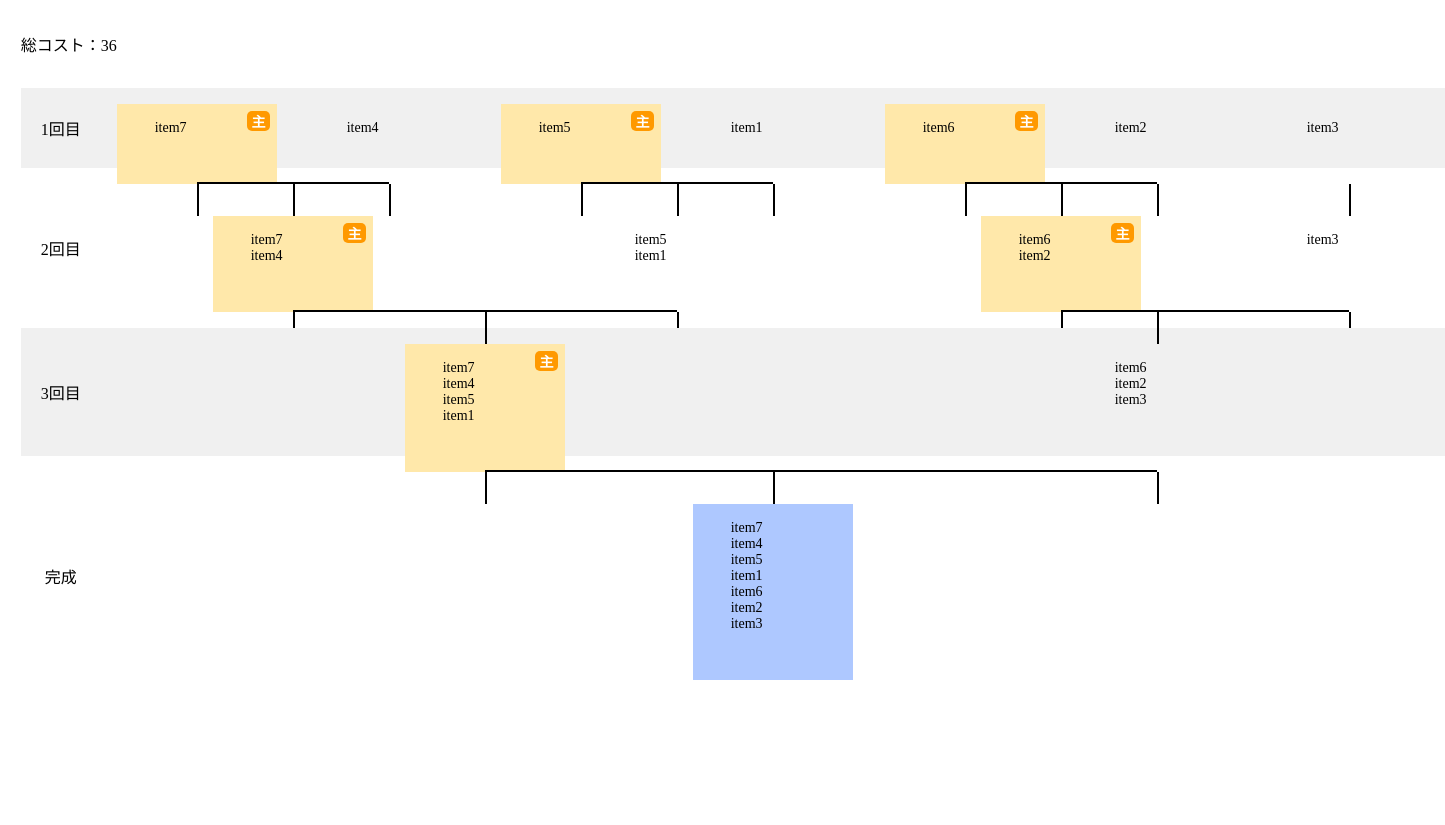
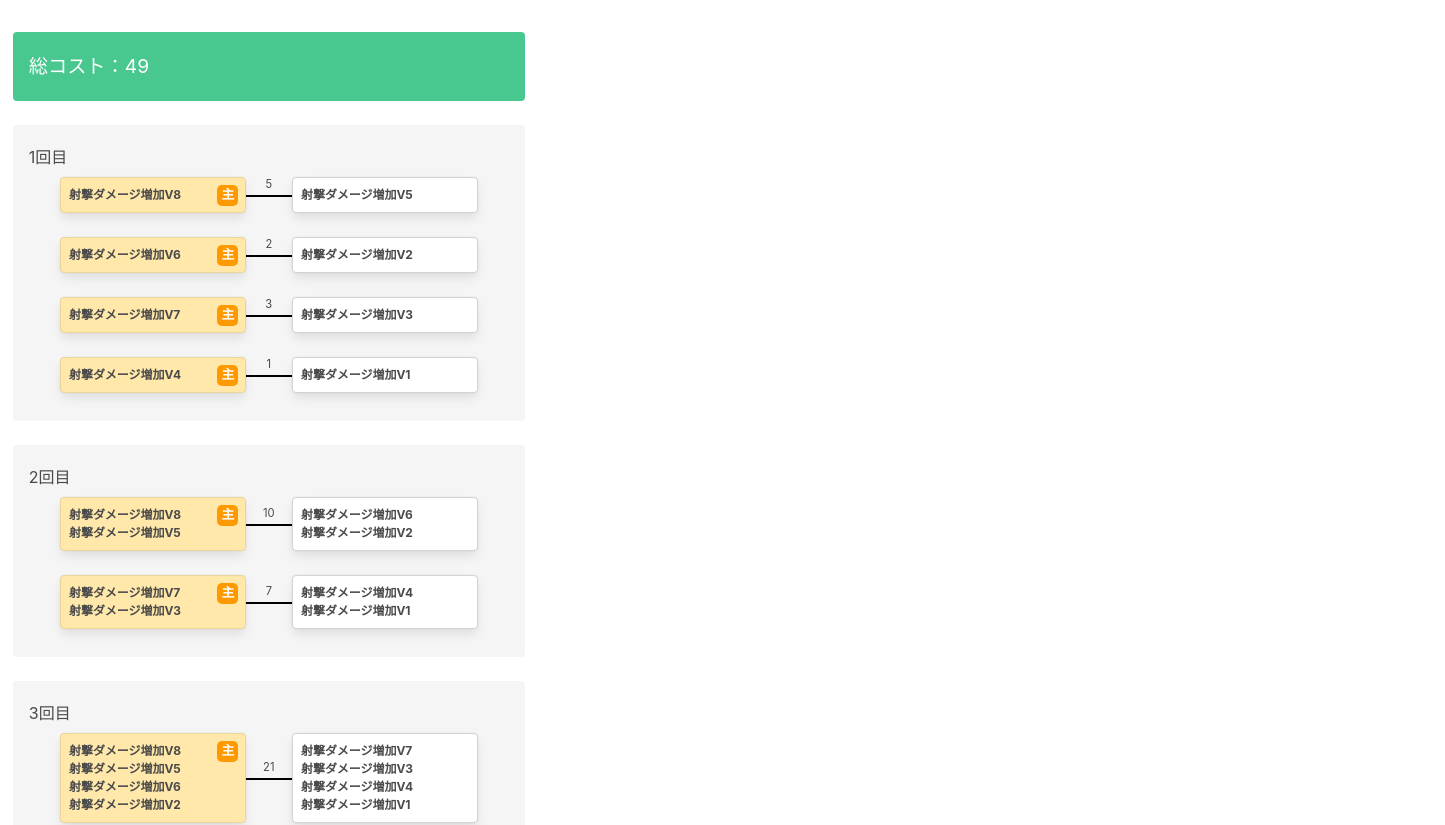
Before and after one commit to eritsugu-nakagawa/svelte-minecraft-enchant-cost-calc, a Svelte app: page / in a window 1280 px wide. Shown: the top 825 px of the page, 1445 px wide, since content can reach past the window. Before the commit the page ends 800 px from the top, so only its background shows below. Built offline with nearby package versions, Linux system fonts and the light colour scheme; the HTML template or start-up script is replaced by a standard one.

Commit message:
スプレッドシートの見た目に寄せて変更

```diff
--- a/rollup.config.js
+++ b/rollup.config.js
@@ -4,6 +4,8 @@ import resolve from '@rollup/plugin-node-resolve';
 import livereload from 'rollup-plugin-livereload';
 import { terser } from 'rollup-plugin-terser';
 import css from 'rollup-plugin-css-only';
+import postcss from 'rollup-plugin-postcss';
+import preprocess from 'svelte-preprocess';
 
 const production = !process.env.ROLLUP_WATCH;
 
@@ -41,8 +43,10 @@ export default {
 			compilerOptions: {
 				// enable run-time checks when not in production
 				dev: !production
-			}
+			},
+			preprocess: preprocess(),
 		}),
+		postcss(),
 		// we'll extract any component CSS out into
 		// a separate file - better for performance
 		css({ output: 'bundle.css' }),
--- a/src/App.svelte
+++ b/src/App.svelte
@@ -1,12 +1,12 @@
 <script>
-  import "chota";
+  import "bulma/css/bulma.css";
   import CardList from "./CardListComponent.svelte";
 
-  let items = [...Array(7).keys()].map((i) => {
+  let items = [...Array(8).keys()].map((i) => {
     let j = i + 1;
     return {
       id: [i],
-      name: ["item" + j],
+      name: ["射撃ダメージ増加V" + j],
       cost: j,
       createCount: 0,
       createCost: 0,
--- a/src/CardComponent.svelte
+++ b/src/CardComponent.svelte
@@ -6,10 +6,6 @@
   export let columnLast;
   export let rowIdx;
   export let columnIdx;
-
-  let gridColumnStart = card.columnStart;
-  let gridColumnEnd = card.columnEnd;
-  let gridRow = rowIdx + 1;
 
   let rowEven = rowIdx % 2 === 0;
   let columnEven = columnIdx % 2 === 0;
@@ -23,14 +19,13 @@
   class:columnLast
   class:columnEven
   class:rowEven
-  style="grid-column:{gridColumnStart} / {gridColumnEnd}; grid-row-start:{gridRow};"
 >
-  <div class="card-div">
+  <div class="card-div" data-result-cost={card.resultCost}>
     <div class="card">
       <dl>
         <!-- <dt>名前</dt> -->
         {#each card.name as name}
-          <dd>{name}</dd>
+          <dt>{name}</dt>
         {/each}
         <!-- <dt>基礎コスト</dt>
         <dd>{card.cost}</dd> -->
@@ -46,92 +41,75 @@
     margin: 0;
   }
 
-  dd {
-    overflow-wrap: break-word;
+  .card-wrap {
+    position: relative;
+    width: 50%;
   }
 
-  .card-wrap {
-    position: relative;
-    padding: 1em;
+  .card-div {
+    min-width: 10.5rem;
+    width: 100%;
+    max-width: 80%;
+    height: 100%;
+    margin: 0 auto;
   }
 
-  .card-wrap::after {
+  .card-wrap.columnEven:not(.columnLast) .card-div::after {
     position: absolute;
     content: "";
-    bottom: -1em;
+    top: 50%;
+    right: 0;
+    width: calc((100% - max(80%, 10.5rem)) / 2);
     height: 2px;
     background-color: black;
   }
 
-  .card-wrap:not(.rowLast):not(.columnLast).columnEven::after {
-    left: 50%;
-    width: 50%;
-  }
-
-  .card-wrap:not(.rowLast):not(.columnEven)::after {
-    left: 0;
-    width: 50%;
-  }
-
-  .card-wrap.rowEven {
-    background-color: #f0f0f0;
-  }
-
-  .card-div {
-    min-width: 160px;
-    width: fit-content;
-    height: 100%;
-    margin: 0 auto;
-  }
-
-  .card-wrap:not(.rowFirst) .card-div::before {
+  .card-wrap:not(.columnEven) .card-div::before {
     position: absolute;
     content: "";
-    top: -1em;
-    left: 50%;
+    top: 50%;
+    left: 0;
+    width: calc((100% - max(80%, 10.5rem)) / 2);
+    height: 2px;
     background-color: black;
-    width: 2px;
-    height: 2em;
-  }
-
-  .card-wrap:not(.rowLast) .card-div::after {
-    position: absolute;
-    content: "";
-    left: 50%;
-    background-color: black;
-    width: 2px;
-    height: 2em;
   }
 
   .card {
     position: relative;
     height: 100%;
-    font-size: 14px;
-    padding: 1rem 1.5rem;
+    font-size: 0.75rem;
+    font-weight: bold;
+    padding: 0.5rem 0.5rem;
+    border: 1px solid #d3d3d3;
   }
 
   .card-wrap.columnEven:not(.columnLast) .card {
     background-color: #ffe8aa;
+    border-color: #ead59b;
   }
 
   .card-wrap.columnEven:not(.columnLast) .card::before {
     position: absolute;
     content: "主";
-    top: 0.5em;
+    top: 0.6em;
     right: 0.5em;
     color: white;
     background-color: rgb(255, 153, 0);
+    font-size: 0.8rem;
     font-weight: bold;
-    width: 1.6em;
+    width: 1.3rem;
+    line-height: 1.3rem;
     text-align: center;
     border-radius: 5px;
   }
 
-  .card-wrap.columnFirst.columnLast.rowLast .card {
-    background-color: #aec8ff;
-  }
-
-  dd {
-    margin-left: 1em;
+  .card-wrap:not(.columnEven) .card-div::after {
+    position: absolute;
+    content: attr(data-result-cost);
+    top: calc(50% - 1.2rem);
+    left: -0.7rem;
+    font-size: 0.7rem;
+    width: 2em;
+    text-align: center;
   }
 </style>
--- a/src/CardListComponent.svelte
+++ b/src/CardListComponent.svelte
@@ -1,5 +1,4 @@
 <script>
-  import { Card } from "svelte-chota";
   import CardComponent from "./CardComponent.svelte";
   export let items;
 
@@ -20,6 +19,7 @@
     }
   });
 
+  minObj.pop();
   let tmpList = minObj;
   let totalCreateCost = minCost;
 
@@ -73,6 +73,8 @@
             columnEnd: tmpList[idx + 1].columnEnd,
           });
 
+          tmpList[idx + 1].resultCost = createCost;
+
           totalCreateCost += createCost;
           canCreate = canCreate ? createCost < MAX_CAN_CREATE_COST : false;
         }
@@ -110,21 +112,14 @@
   }
 </script>
 
-<div class="cost-display">
-  <span class="card">総コスト：{totalCreateCost}</span>
+<div class="block result">
+  <div class="notification is-success cost-display">
+    総コスト：{totalCreateCost}
   </div>
-<div class="grid" style="--count:{gridColumn}">
   {#each tmpList as row, rowIdx}
-    <span
-      class="count {rowIdx % 2 === 0 ? 'even' : ''}"
-      style="grid-row-start:{rowIdx + 1}"
-    >
-      {#if rowIdx < tmpList.length - 1}
-        {rowIdx + 1}回目
-      {:else}
-        完成
-      {/if}
-    </span>
+    <div class="notification">
+      <div>{rowIdx + 1}回目</div>
+      <div class="flex">
         {#each row as card, columnIdx}
           <CardComponent
             {card}
@@ -136,30 +131,28 @@
             {columnIdx}
           />
         {/each}
+      </div>
+    </div>
   {/each}
 </div>
 
 <style>
-  .grid {
-    display: grid;
-    grid-template-columns: 80px repeat(var(--count), 1fr);
-    row-gap: 2em;
-    margin: 0 auto;
+  .result {
+    width: max(30%, 32rem);
   }
 
-  .count {
+  .flex {
     display: flex;
-    justify-content: center;
-    align-items: center;
-    width: 100%;
-  }
-
-  .count.even {
-    background-color: #f0f0f0;
+    flex-wrap: wrap;
+    row-gap: 1.5rem;
+    padding: 0.5em;
   }
 
   .cost-display {
-    margin-bottom: 2em;
-    height: fit-content;
+    font-size: 1.2rem;
+  }
+
+  .notification {
+    padding: 1.25rem 1rem 1.25rem 1rem;
   }
 </style>
```
Also changed, not shown: package.json (+7 -4 lines), 1 other file (tests, documents, lock files or other folders). Lines whose indentation alone changed are shown as unchanged.
